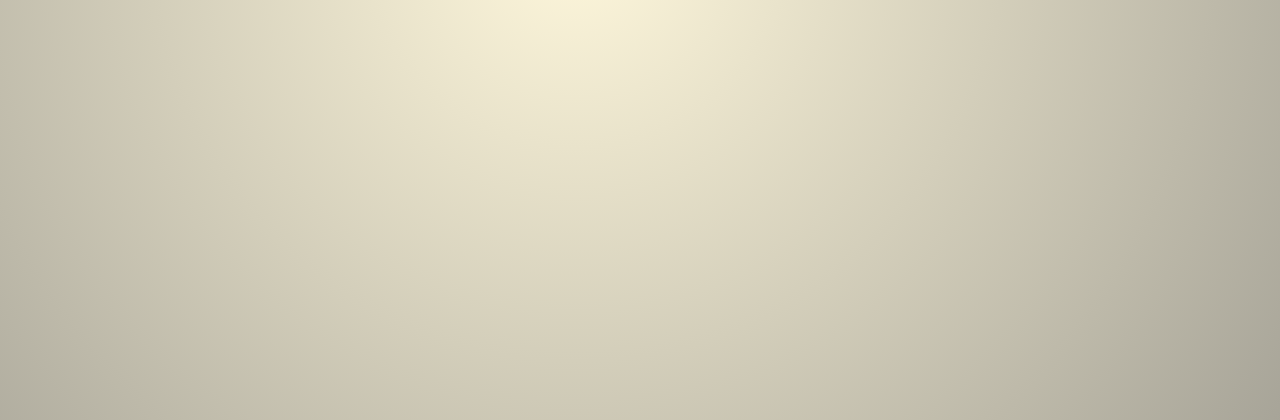
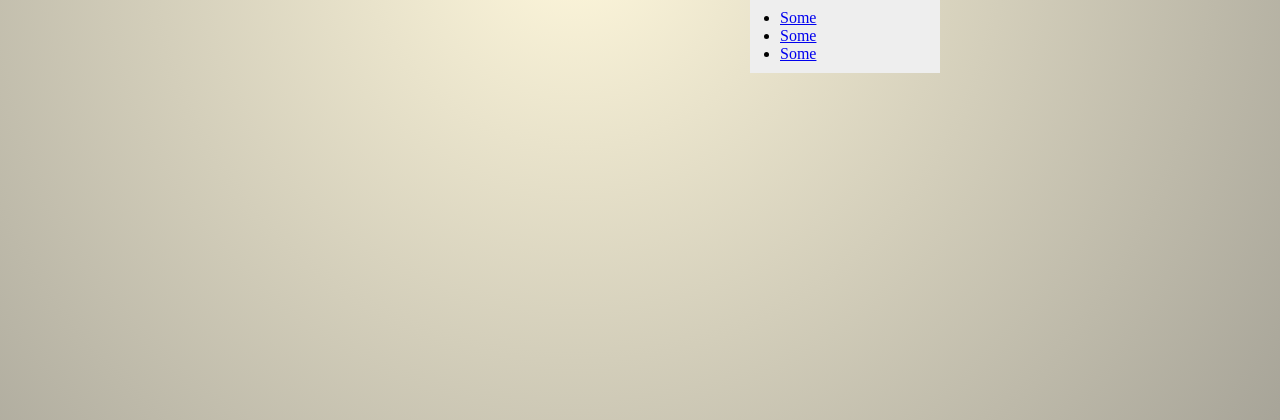
Before and after one commit to aV1rus/Capstone_Project, a Django app: page /home/ in a window 1280 px wide. Shown: the part 366-786 px from the top of the page. Run offline with Django 3.2, Linux system fonts and the light colour scheme; the visitor is signed in with stand-in values (Sample User, id 1); parts of the project's set-up code (start-up, migrations or seed data) failed here and were passed over.

Commit message:
Added sidebar. Still not fully functional.. Doing commit for pull request

```diff
--- a/home/views.py
+++ b/home/views.py
@@ -4,6 +4,7 @@ from django.shortcuts import render
 from django.contrib.auth.decorators import login_required
 from django.shortcuts import redirect
 
+
 @login_required(login_url="login.views.connect")
 def home(request):
-    return render(request,'home/home.html',locals())
+    return render(request, 'home/home.html', locals())
--- a/login/models.py
+++ b/login/models.py
@@ -1,5 +1,6 @@
 from django.db import models
 from django.contrib.auth.models import User
+
 
 # Create your models here.
 class Profile(models.Model):
@@ -7,4 +8,4 @@ class Profile(models.Model):
     #picture = models.ImageField(null=True,blank = True, upload_to ="/pictures")
 
     def __unicode__(self):
-        return "Profile for User {0} {1}. Last visit on {2}".format(self.user.first_name, self.user.last_name,self.user.last_login)
+        return "Profile for User {0} {1}. Last visit on {2}".format(self.user.first_name, self.user.last_name, self.user.last_login)
--- /dev/null
+++ b/static/css/sidebar.css
@@ -0,0 +1,3 @@
+#sidebar ul { background: #eee; padding: 10px; }
+li { margin: 0 0 0 20px; }
+#sidebar { width: 190px; position: fixed; left: 50%; top: 45px; margin: 0 0 0 110px; z-index: 1000; }
--- a/templates/base/base.html
+++ b/templates/base/base.html
@@ -16,6 +16,9 @@
 </head>
 
 <body>
+{% block sidebar %}
+
+{% endblock %}
 
 {% block content %}
 
--- a/templates/base/base_home.html
+++ b/templates/base/base_home.html
@@ -2,10 +2,22 @@
 {% load static %}
 
 {% block style %}
-    <link rel = 'stylesheet' href = '{% static "css/home_style.css" %}'>
+    <link rel = 'stylesheet' href="{% static "css/home_style.css" %}" />
+    <link rel = 'stylesheet' href="{% static "css/sidebar.css" %}" />
 {% endblock %}
+
+{% block sidebar %}
+<div id="sidebar">
+	    <img src="images/logo.png" alt="logo" id="logo" />
+	    <ul>
+            <li><a href="#">Some</a></li>
+            <li><a href="#">Some</a></li>
+            <li><a href="#">Some</a></li>
+        </ul>
+</div>
+{%  endblock %}
+
 {% block content %}
-
     {% block userbar %}
           <header class = "user_bar">
                 <span class = "welcome_link">Welcome,{{ request.user.username|capfirst  }}!</span>
@@ -14,5 +26,4 @@
           </header>
         {% endblock %}
 
-
 {% endblock %}
```
Also changed, not shown: login/forms.py (+7 -5 lines), login/views.py (+7 -5 lines), templates/home/home.html (line endings or trailing spaces).
